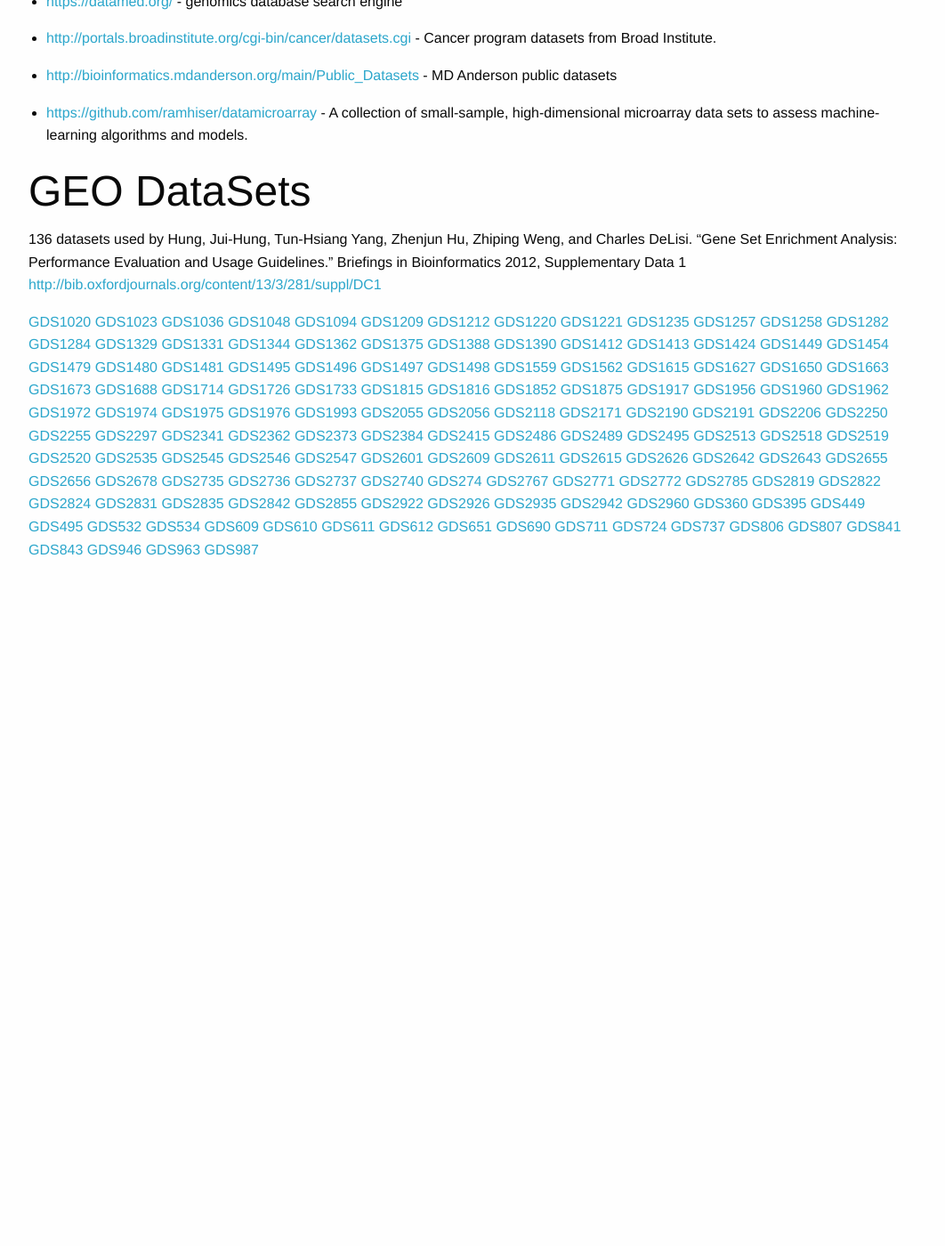
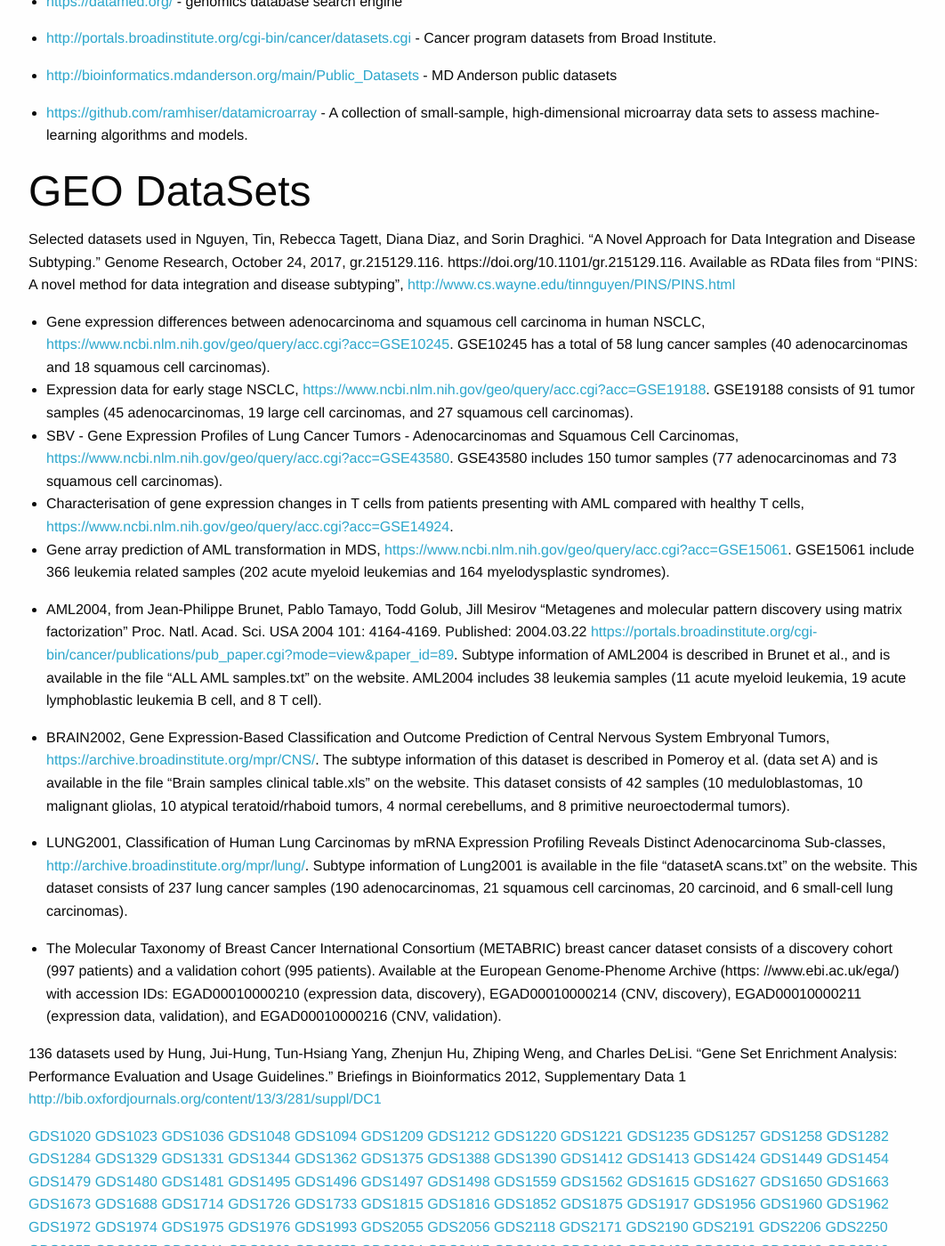
Before and after one commit to mdozmorov/BIOS567.2017, a Jekyll site: the page built from presentations/02_data.md, in a window 1280 px wide and 1400 px high, scrolled down 224 px. Shown: the whole window at 89% size, without its empty margins (108-1170 px from the left). Built offline with Jekyll 4.4.1, drawn with Linux system fonts in a browser that asks for light colours; before the commit the page ends 900 px from its top, so only the background shows below that.

Commit message:
Add PINS datasets

```diff
--- a/presentations/02_data.md
+++ b/presentations/02_data.md
@@ -18,6 +18,22 @@ title: Microarray databases
 - [https://github.com/ramhiser/datamicroarray](https://github.com/ramhiser/datamicroarray) - A collection of small-sample, high-dimensional microarray data sets to assess machine-learning algorithms and models.
 
 # GEO DataSets
+
+Selected datasets used in Nguyen, Tin, Rebecca Tagett, Diana Diaz, and Sorin Draghici. “A Novel Approach for Data Integration and Disease Subtyping.” Genome Research, October 24, 2017, gr.215129.116. https://doi.org/10.1101/gr.215129.116. Available as RData files from "PINS: A novel method for data integration and disease subtyping", [http://www.cs.wayne.edu/tinnguyen/PINS/PINS.html](http://www.cs.wayne.edu/tinnguyen/PINS/PINS.html)
+
+- Gene expression differences between adenocarcinoma and squamous cell carcinoma in human NSCLC, [https://www.ncbi.nlm.nih.gov/geo/query/acc.cgi?acc=GSE10245](https://www.ncbi.nlm.nih.gov/geo/query/acc.cgi?acc=GSE10245). GSE10245 has a total of 58 lung cancer samples (40 adenocarcinomas and 18 squamous cell carcinomas).
+- Expression data for early stage NSCLC, [https://www.ncbi.nlm.nih.gov/geo/query/acc.cgi?acc=GSE19188](https://www.ncbi.nlm.nih.gov/geo/query/acc.cgi?acc=GSE19188). GSE19188 consists of 91 tumor samples (45 adenocarcinomas, 19 large cell carcinomas, and 27 squamous cell carcinomas).
+- SBV - Gene Expression Profiles of Lung Cancer Tumors - Adenocarcinomas and Squamous Cell Carcinomas, [https://www.ncbi.nlm.nih.gov/geo/query/acc.cgi?acc=GSE43580](https://www.ncbi.nlm.nih.gov/geo/query/acc.cgi?acc=GSE43580). GSE43580 includes 150 tumor samples (77 adenocarcinomas and 73 squamous cell carcinomas).
+- Characterisation of gene expression changes in T cells from patients presenting with AML compared with healthy T cells, [https://www.ncbi.nlm.nih.gov/geo/query/acc.cgi?acc=GSE14924](https://www.ncbi.nlm.nih.gov/geo/query/acc.cgi?acc=GSE14924).
+- Gene array prediction of AML transformation in MDS, [https://www.ncbi.nlm.nih.gov/geo/query/acc.cgi?acc=GSE15061](https://www.ncbi.nlm.nih.gov/geo/query/acc.cgi?acc=GSE15061). GSE15061 include 366 leukemia related samples (202 acute myeloid leukemias and 164 myelodysplastic syndromes).
+
+- AML2004, from Jean-Philippe Brunet, Pablo Tamayo, Todd Golub, Jill Mesirov "Metagenes and molecular pattern discovery using matrix factorization" Proc. Natl. Acad. Sci. USA 2004 101: 4164-4169. Published: 2004.03.22 [https://portals.broadinstitute.org/cgi-bin/cancer/publications/pub_paper.cgi?mode=view&paper_id=89](https://portals.broadinstitute.org/cgi-bin/cancer/publications/pub_paper.cgi?mode=view&paper_id=89). Subtype information of AML2004 is described in Brunet et al., and is available in the file “ALL AML samples.txt” on the website. AML2004 includes 38 leukemia samples (11 acute myeloid leukemia, 19 acute lymphoblastic leukemia B cell, and 8 T cell).
+
+- BRAIN2002, Gene Expression-Based Classification and Outcome Prediction of Central Nervous System Embryonal Tumors, [https://archive.broadinstitute.org/mpr/CNS/](https://archive.broadinstitute.org/mpr/CNS/). The subtype information of this dataset is described in Pomeroy et al. (data set A) and is available in the file “Brain samples clinical table.xls” on the website. This dataset consists of 42 samples (10 meduloblastomas, 10 malignant gliolas, 10 atypical teratoid/rhaboid tumors, 4 normal cerebellums, and 8 primitive neuroectodermal tumors).
+
+- LUNG2001, Classification of Human Lung Carcinomas by mRNA Expression Profiling Reveals Distinct Adenocarcinoma Sub-classes, [http://archive.broadinstitute.org/mpr/lung/](http://archive.broadinstitute.org/mpr/lung/). Subtype information of Lung2001 is available in the file “datasetA scans.txt” on the website. This dataset consists of 237 lung cancer samples (190 adenocarcinomas, 21 squamous cell carcinomas, 20 carcinoid, and 6 small-cell lung carcinomas).
+
+- The Molecular Taxonomy of Breast Cancer International Consortium (METABRIC) breast cancer dataset consists of a discovery cohort (997 patients) and a validation cohort (995 patients). Available at the European Genome-Phenome Archive (https: //www.ebi.ac.uk/ega/) with accession IDs: EGAD00010000210 (expression data, discovery), EGAD00010000214 (CNV, discovery), EGAD00010000211 (expression data, validation), and EGAD00010000216 (CNV, validation).
 
 136 datasets used by Hung, Jui-Hung, Tun-Hsiang Yang, Zhenjun Hu, Zhiping Weng, and Charles DeLisi. “Gene Set Enrichment Analysis: Performance Evaluation and Usage Guidelines.” Briefings in Bioinformatics 2012, Supplementary Data 1 [http://bib.oxfordjournals.org/content/13/3/281/suppl/DC1](http://bib.oxfordjournals.org/content/13/3/281/suppl/DC1)
 
```
